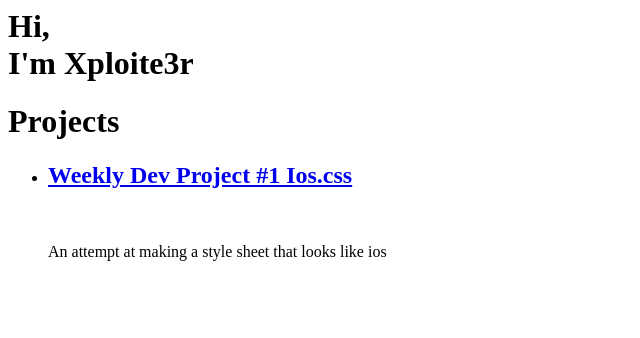
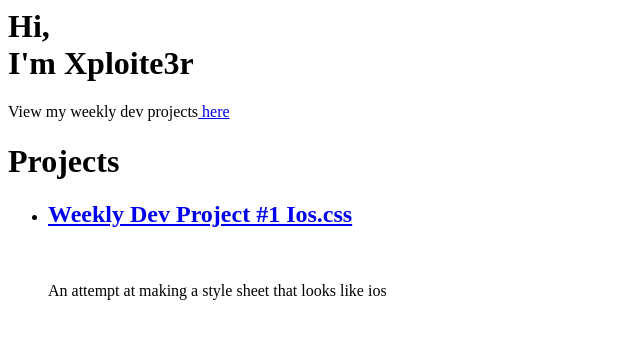
Before and after one commit to xploite3r/xploite3r.github.io, a plain HTML site: page index.html in a window 1280 px wide. Shown: the whole page, without its empty margins (0-640 px from the left). Drawn offline with Linux system fonts and the light colour scheme.

Commit message:
Update index.html

```diff
--- a/index.html
+++ b/index.html
@@ -1,4 +1,5 @@
 <h1>Hi,<br>I'm Xploite3r</h1>
+<p>View my weekly dev projects<a href="https://xploite3r.github.io/weeklydev.html"> here</a></p>
 
 <h1>Projects</h1>
 <ul>
```
